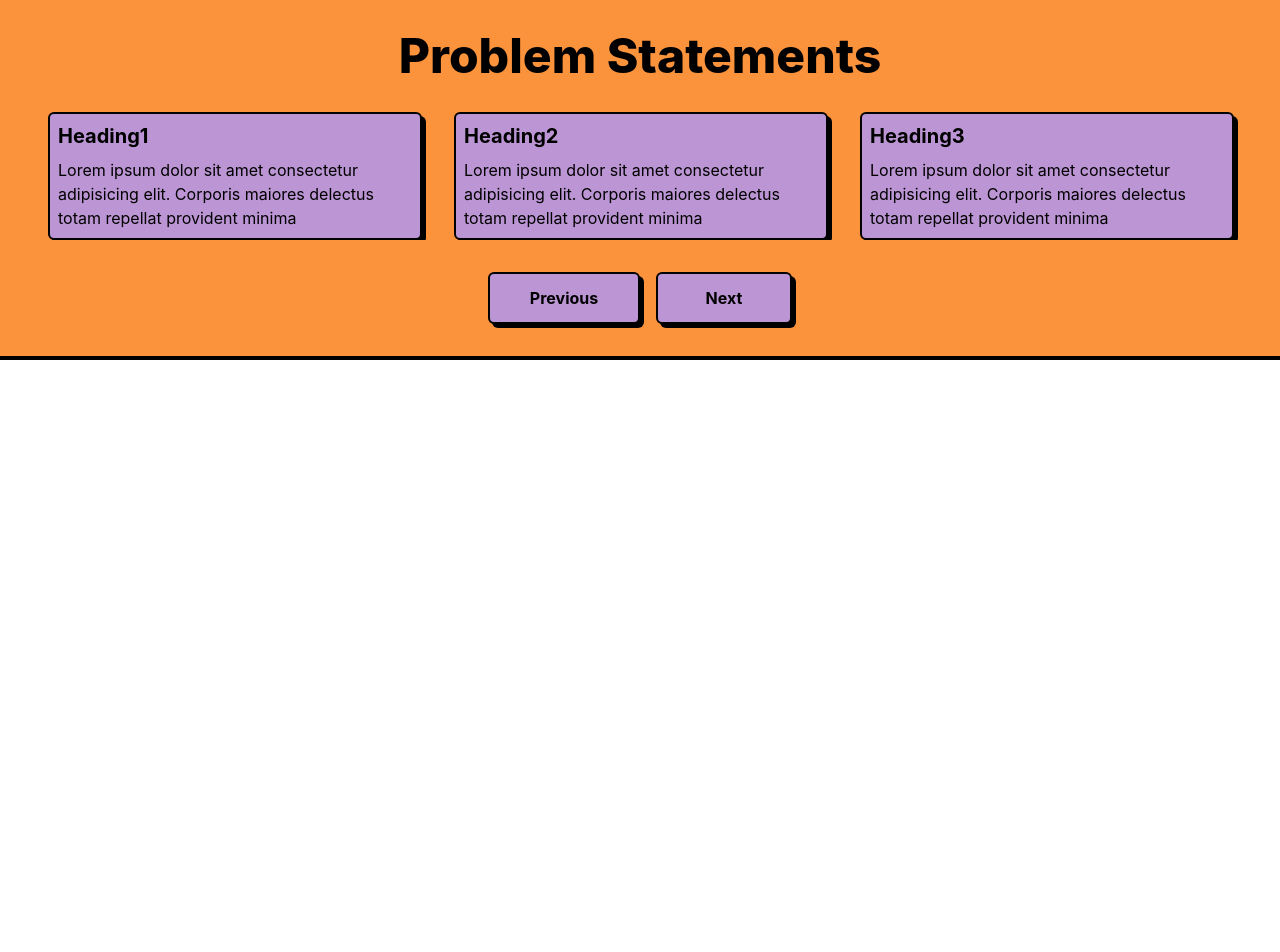
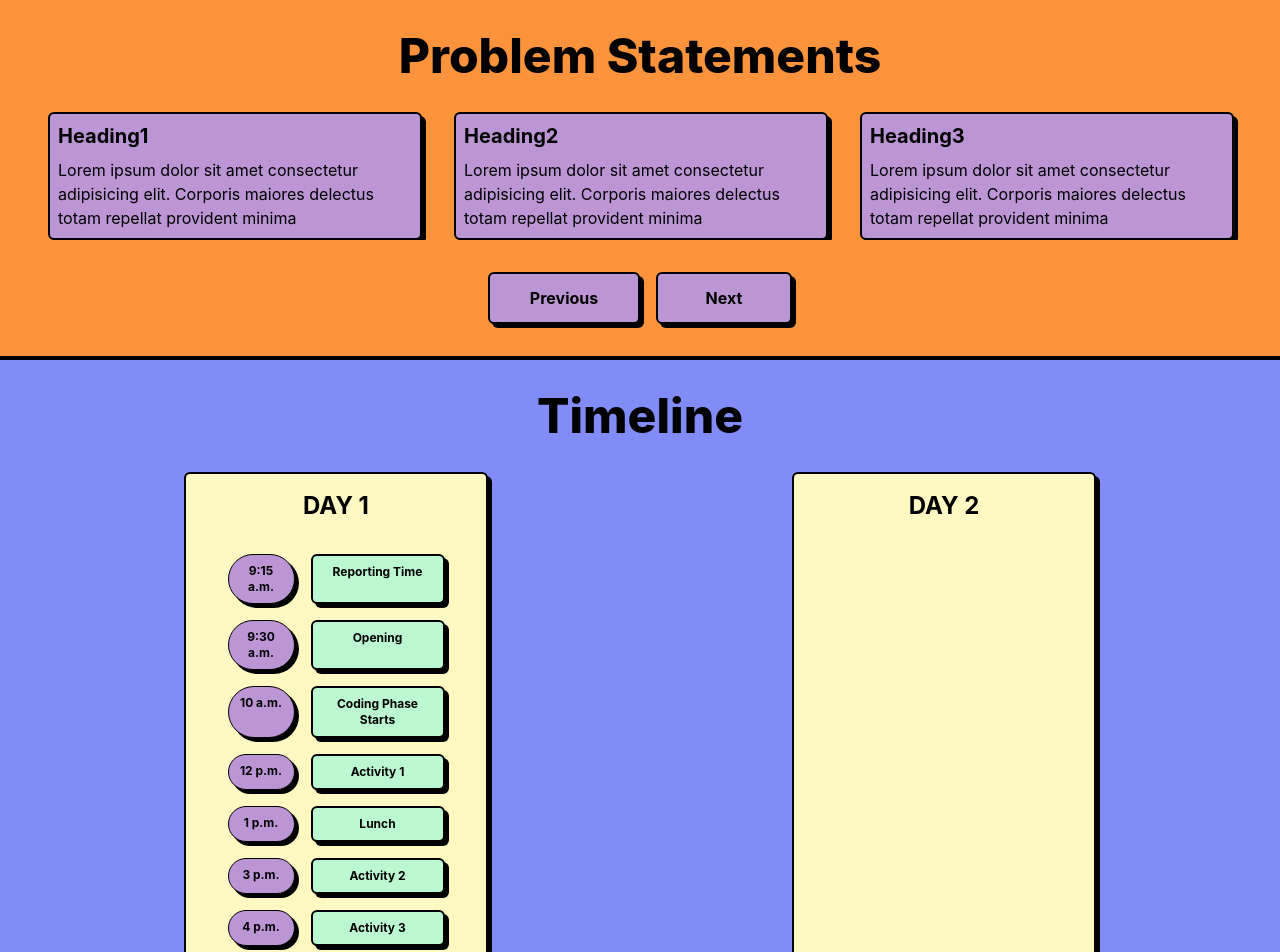
Before and after one commit to Tech-Shreyansh/hackathon-site, a React (Create React App) app: page / in a window 1280 px wide. Shown: the top 952 px of the page. Before the commit the page ends 800 px from the top, so only its background shows below. Built offline with nearby package versions, Linux system fonts and the light colour scheme; the HTML template or start-up script is replaced by a standard one.

Commit message:
added timeline

```diff
--- a/src/components/HomePage/HomePage.tsx
+++ b/src/components/HomePage/HomePage.tsx
@@ -1,9 +1,11 @@
 import React from "react";
 import ProblemStatement from "./ProblemStatement";
+import Timeline from "./Timeline";
 
 const HomePage = () => {
     return <div>
        <ProblemStatement />
+       <Timeline />
     </div>
 }
 
--- /dev/null
+++ b/src/components/HomePage/Timeline.tsx
@@ -0,0 +1,70 @@
+import React, { useRef, useState } from "react";
+import Slider from 'react-slick';
+import 'slick-carousel/slick/slick.css';
+import 'slick-carousel/slick/slick-theme.css';
+
+const Timeline = () => {
+
+    const timeline = [
+        {
+            time: "9:15 a.m.",
+            event: "Reporting Time",
+        },
+        {
+            time: "9:30 a.m.",
+            event: "Opening",
+        },
+        {
+            time: "10 a.m.",
+            event: "Coding Phase Starts",
+        },
+        {
+            time: "12 p.m.",
+            event: "Activity 1",
+        },
+        {
+            time: "1 p.m.",
+            event: "Lunch",
+        },
+        {
+            time: "3 p.m.",
+            event: "Activity 2",
+        },
+        {
+            time: "4 p.m.",
+            event: "Activity 3",
+        },
+        {
+            time: "6 p.m.",
+            event: "Coding Phase Ends",
+        },
+    ];
+
+    return (
+        <div className="bg-indigo-400 p-8 flex flex-col gap-8 border-b-4 border-black">
+            <p className="text-5xl text-center font-extrabold">Timeline</p>
+            <div className="flex justify-around">
+                <div className="w-1/4 rounded-md border-2 border-black bg-yellow-100 font-bold shadow-[4px_4px_0px_0px_rgba(0,0,0,1)]">
+                    <p className="text-2xl text-center p-4 font-bold"> DAY 1</p>
+                    <div className="flex flex-col gap-4 p-4">
+                        {timeline.map((event)=>
+                            <div className="flex gap-4 justify-center">
+                                <div className="w-1/4 p-2 text-xs rounded-full border border-black bg-[#bc95d4] text-sm font-bold shadow-[4px_4px_0px_0px_rgba(0,0,0,1)] transition-all hover:translate-x-[3px] hover:translate-y-[3px] hover:shadow-none">
+                                    <p>{event.time}</p>
+                                </div>
+                                <div className="w-1/2 rounded-md border-2 border-black bg-green-200 font-bold shadow-[4px_4px_0px_0px_rgba(0,0,0,1)] p-2 text-xs">
+                                    <p>{event.event}</p>
+                                </div>
+                            </div>
+                        )}
+                    </div>
+                </div>
+                <div className="w-1/4 rounded-md border-2 border-black bg-yellow-100 font-bold shadow-[4px_4px_0px_0px_rgba(0,0,0,1)]">
+                    <p className="text-2xl text-center p-4 font-bold"> DAY 2</p>
+                </div>
+            </div>
+        </div>
+    );
+};
+
+export default Timeline;
```
